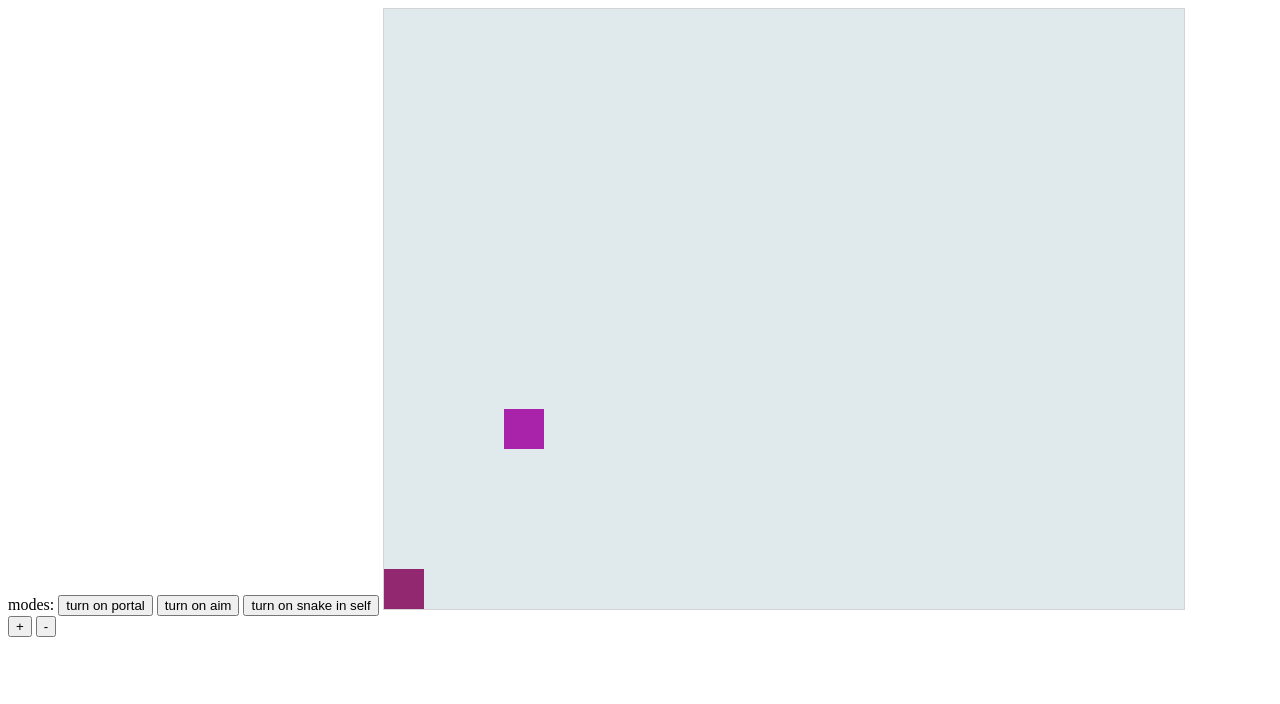
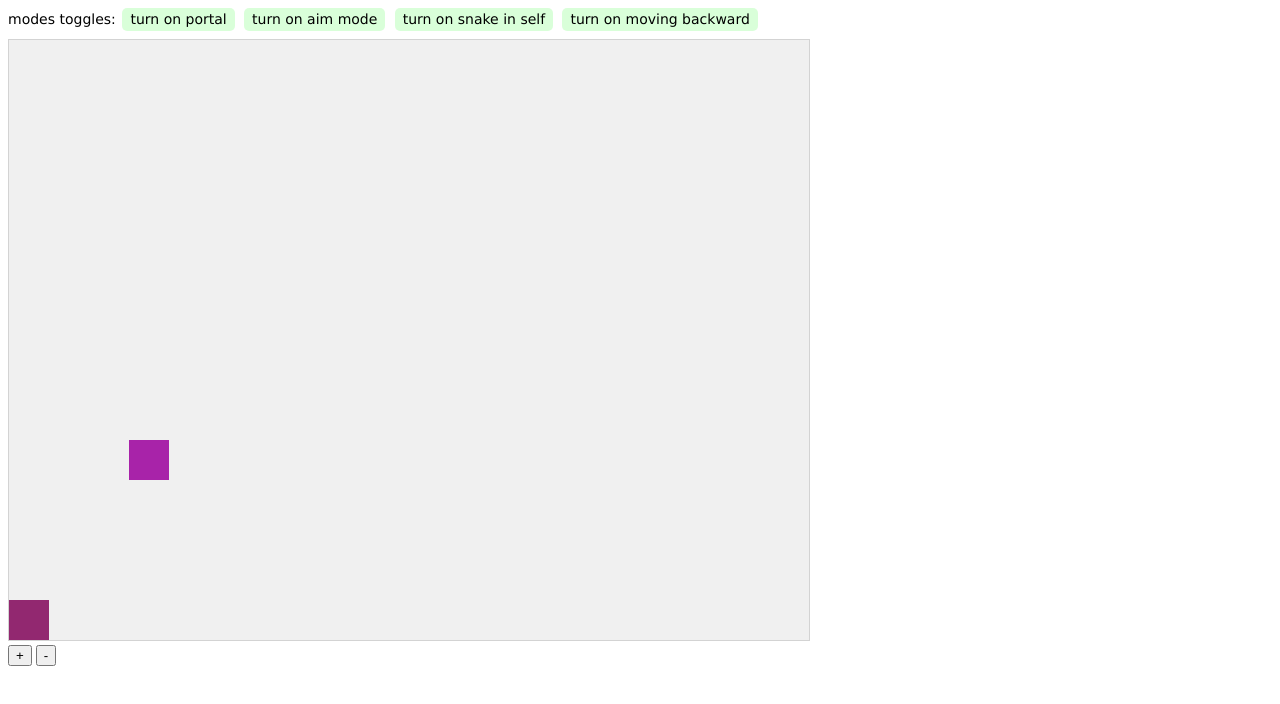
Before and after one commit to qmuki/snake-game, a plain HTML site: page index.html in a window 1280 px wide. Drawn offline with Linux system fonts and the light colour scheme.

Commit message:
code reverse

```diff
--- a/index.html
+++ b/index.html
@@ -6,7 +6,9 @@
     <link rel="stylesheet" type="text/css" href="style.css">
 </head>
 
-<body onload="startGame()" onkeydown="keyDown()">
+<body onload="startGame(); changePortalMode(); changeAimMode(); changeSnakeInSelfMode(); changeMovingBackwardMode()"
+    onkeydown="keyDown()">
+    <!-- turn off all modes -->
 
     <!-- settings -->
     <!-- in pixels -->
@@ -16,14 +18,16 @@
     <input id="time-speed" value="100" hidden>
 
     <!-- modes -->
-    modes:
-    <button id="portal-mode" value="off" type="checkbox" onclick="changePortalMode()">turn on portal</button>
-    <button id="aim-mode" value="off" type="checkbox" onclick="changeAimMode()">turn on aim</button>
-    <button id="snake-in-self-mode" value="off" type="checkbox" onclick="changeSnakeInSelfMode()">turn on snake in self</button>
+    <div class="modes">
+        <p>modes toggles:</p>
+        <button id="portal-mode" onclick="changePortalMode()"></button>
+        <button id="aim-mode" onclick="changeAimMode()"></button>
+        <button id="snake-in-self-mode" onclick="changeSnakeInSelfMode()"></button>
+        <button id="moving-backward-mode" onclick="changeMovingBackwardMode()"></button>
+    </div>
 
     <!-- game -->
     <canvas id="canvas">Your browser doesn't support canvas.</canvas>
-
 
 
     <!-- virtual keys -->
@@ -34,8 +38,9 @@
     <button id="right" onmousedown="virtualKeyDown('right')" hidden>right</button>
     <button id="pause" onmousedown="virtualKeyDown('pause')" hidden>pause</button>
     <button id="restart" onmousedown="virtualKeyDown('restart')" hidden>restart</button>
-    <button id="speed-increase" onmousedown="virtualKeyDown('speed-increase')" >+</button>
-    <button id="speed-decrease" onmousedown="virtualKeyDown('speed-decrease')" >-</button>
+    <!-- FIXME: buttons don't works -->
+    <button id="speed-increase" onmousedown="virtualKeyDown('speed-increase')">+</button>
+    <button id="speed-decrease" onmousedown="virtualKeyDown('speed-decrease')">-</button>
 
 
     <!-- javascript -->
--- a/main.js
+++ b/main.js
@@ -1,22 +1,31 @@
 'use strict';
 
-/* Settings */
-const cellSize = parseInt(document.getElementById('input-cell-size').value)
+// Settings
+var game = {}
+let cellSize = parseInt(document.getElementById('input-cell-size').value)
 let timeSpeed = parseInt(document.getElementById('time-speed').value)
 
+// canvas
 const gameWindowWidth = (Math.floor(document.getElementById('input-width').value / cellSize)) * cellSize
 const gameWindowHeight = (Math.floor(document.getElementById('input-height').value / cellSize)) * cellSize
 
-/* Modes */
-// walls portal
-let isPortalMode = document.getElementById('portal-mode').value === 'on' ? true : false
-// snake aim
-let isAimMode = document.getElementById('aim-mode').value === 'on' ? true : false
-// snake eat self
-let isSnakeInSelfMode = document.getElementById('snake-in-self-mode').value === 'on' ? true : false
+const canvas = document.getElementById('canvas')
+const ctx = canvas.getContext('2d')
 
-/* Colors */
-let color_canvasBody = '#e0e9eb'
+// modes
+let isPortalMode = true // walls portal
+let isAimMode = true // snake aim
+let isSnakeInSelfMode = true // snake eat self
+let isMovingBackwardMode = true // snake moving backward
+
+// game's logic
+let isGameOver = false
+let isFruitTaken = false
+let isIncrease = false
+
+// colors
+let Colors = {}
+let color_canvasBody = '#f0f0f0'
 let color_snake = generateColor(255, 190, 220)
 let color_snakeHead = generateColor(210, 180, 180)
 let color_snakeDead = 'red'
@@ -31,19 +40,14 @@ function generateColor(r = 255, g = 255, b = 255) {
 /* snake direction */
 let moveDirection = 'pause' // w - up, s - down, a - left, d - right
 
-/* canvas */
-const canvas = document.getElementById('canvas')
-const ctx = canvas.getContext('2d')
-
 /* coordinates arrays declaration */
 let snake = generateSnake()
 let fruit = []
-let snakeTail = [] // save at the render() beginning, push it when eating fruit
 
-/* logic's variables */
-let isGameOver = false
-let isFruitTaken = false
-let isIncrease = false
+/* updating in colission */
+let snakeHead = []
+let snakeTail = []
+
 
 
 
@@ -74,24 +78,22 @@ function render() {
     ctx.clearRect(0, 0, canvas.width, canvas.height)
     drawingCanvasBody()
 
-    /* save tail */
-    snakeTail = snake[0]
+    /* Check keyboard and move snake */
+    move()
 
-    /* Check keyboard and move snake */
-    snakeMoving()
 
+
+    /* Physics collisions with walls, snake in self, fruit */
+    colission()
 
 
 
     /* generate fruit */
-    // fruit can generate in snake
+    // FIXME: fruit can generate in snake
     generateFruit()
 
     /* drawing fruit */
     drawingFruit()
-
-    /* Physics collisions with walls, snake in self, fruit */
-    colission()
 
     /* drawing snake */
     drawingSnake()
@@ -112,13 +114,11 @@ function render() {
 
 
 /* Drawing */
-// canvas body
 function drawingCanvasBody() {
     ctx.fillStyle = color_canvasBody
     ctx.fillRect(0, 0, gameWindowWidth, gameWindowHeight)
 }
 
-// snake
 function drawingSnake() {
     ctx.fillStyle = color_snake
     for (let i = 0; i < snake.length; i++) {
@@ -128,14 +128,17 @@ function drawingSnake() {
     ctx.fillRect(snake[0][0], snake[0][1], cellSize, cellSize)
 }
 
-// fruit
 function drawingFruit() {
     ctx.fillStyle = color_fruit
     ctx.fillRect(fruit[0], fruit[1], cellSize, cellSize)
 }
 
+function drawingOneCell(cellCoordinates) {
+    ctx.fillStyle = 'blue'
+    ctx.fillRect(cellCoordinates[0], cellCoordinates[1], cellSize, cellSize)
+}
+
 /* Generating */
-// snake
 function generateSnake() {
     return [
         [Math.floor(Math.random() * gameWindowWidth / cellSize) * cellSize,
@@ -144,7 +147,6 @@ function generateSnake() {
     ]
 }
 
-// fruit
 function generateFruit() {
     if (isFruitTaken === false) {
         fruit = [Math.floor(Math.random() * gameWindowWidth / cellSize) * cellSize,
@@ -156,40 +158,50 @@ function generateFruit() {
 }
 
 /* Moving snake */
-function snakeMoving() {
+function move() {
     const temp_snake = snake.slice()
 
-    if (moveDirection === 'up') {
+    switch (moveDirection) {
+        case 'up':
             snake[0] = [snake[0][0], snake[0][1] - cellSize]
-        movingAndIncrease()
-    } else if (moveDirection === 'down') {
-
+            moveAndIncreasSnake()
+            break
+        case 'down':
             snake[0] = [snake[0][0], parseInt(snake[0][1]) + cellSize]
-        movingAndIncrease()
-    } else if (moveDirection === 'left') {
+            moveAndIncreasSnake()
+            break
+        case 'left':
             snake[0] = [snake[0][0] - cellSize, snake[0][1]]
-        movingAndIncrease()
-    } else if (moveDirection === 'right') {
+            moveAndIncreasSnake()
+            break
+        case 'right':
             snake[0] = [parseInt(snake[0][0]) + cellSize, snake[0][1]]
-        movingAndIncrease()
-    } else if (moveDirection === 'pause') {
-        // nothing
-    } else if (moveDirection === 'esc') {
+            moveAndIncreasSnake()
+            break
+        case 'pause':
+            break
+        case 'exit':
             console.log('leave the game')
             isGameOver = true
+            break
     }
 
-    /* moving snake and increase if is it needed  */
-    function movingAndIncrease() {
+    function moveAndIncreasSnake() {
+        // moving all over snake head
         for (let i = 1; i < snake.length; i++) {
             snake[i] = temp_snake[i - 1]
         }
+
+        // increase if is it needed
         if (isIncrease) {
             snake.push(temp_snake[length])
             isIncrease = false
         }
     }
 }
+
+
+
 
 /* Check keyboard */
 function keyDown(key) { // physical keys
@@ -215,8 +227,7 @@ function keyDown(key) { // physical keys
                 gameRestart()
                 break
             case 27: // esc
-                isGameOver = true
-                break
+                return 'exit'
             case 189: // +
                 timeSpeed += 25
                 break
@@ -264,9 +275,12 @@ function gameRestart() {
     color_snakeHead = generateColor(210, 180, 180)
 }
 
+/* Colission */
 function colission() {
+    snakeHead = snake[0] // update head
+    snakeTail = snake[0] // update tail
+
     // fruit
-    const snakeHead = snake[0]
     if (snakeHead[0] === fruit[0] && snakeHead[1] === fruit[1]) {
         isFruitTaken = false
         isIncrease = true
@@ -308,57 +322,108 @@ function colission() {
 
 /* modes switches */
 function changePortalMode() {
-    // portalMode === true ? portalMode = false : portalMode = true
+    const htmlButton = document.getElementById('portal-mode')
 
-    const htmlButton = document.getElementById('portal-mode')
-    if (isPortalMode === true) {
-        htmlButton.innerHTML = `turn on porta mode`
-        isPortalMode = false
-    } else {
-        isPortalMode = true
-        htmlButton.innerHTML = `<b>turn off portal mode</b>`
+    isPortalMode = (function () {
+        switch (isPortalMode) {
+            case true:
+                htmlButton.innerHTML = `<p>turn on portal</p>`
+                htmlButton.className = 'bt-on'
+                return false
+            case false:
+                htmlButton.innerHTML = `<p>turn off portal</p>`
+                htmlButton.className = 'bt-off'
+                return true
         }
+    }())
 }
 
 function changeAimMode() {
     const htmlButton = document.getElementById('aim-mode')
-    if (isAimMode === true) {
-        htmlButton.innerHTML = `turn on aim mode`
-        isAimMode = false
+
+    isAimMode = (function () {
+        switch (isAimMode) {
+            case true:
                 moveDirection = 'pause'
-    } else {
-        isAimMode = true
-        htmlButton.innerHTML = `<b>turn off aim mode</b>`
+
+                htmlButton.innerHTML = `<p>turn on aim mode</p>`
+                htmlButton.className = 'bt-on'
+                return false
+            case false:
+                htmlButton.innerHTML = `<p>turn off aim</p>`
+                htmlButton.className = 'bt-off'
+                return true
         }
+    }())
 }
 
 function changeSnakeInSelfMode() {
     const htmlButton = document.getElementById('snake-in-self-mode')
-    if (isSnakeInSelfMode === true) {
-        htmlButton.innerHTML = `turn on snake in self`
-        isSnakeInSelfMode = false
-    } else {
-        isSnakeInSelfMode = true
-        htmlButton.innerHTML = `<b>turn off snake in self mode</b>`
+
+    isSnakeInSelfMode = (function () {
+        switch (isSnakeInSelfMode) {
+            case true:
+                htmlButton.innerHTML = `<p>turn on snake in self</p>`
+                htmlButton.className = 'bt-on'
+                return false
+            case false:
+                htmlButton.innerHTML = `<p>turn off snake in self</p>`
+                htmlButton.className = 'bt-off'
+                return true
         }
+    }())
+}
+
+function changeMovingBackwardMode() {
+    const htmlButton = document.getElementById('moving-backward-mode')
+
+    isMovingBackwardMode = (function () {
+        switch (isMovingBackwardMode) {
+            case true:
+                htmlButton.innerHTML = `<p>turn on moving backward</p>`
+                htmlButton.className = 'bt-on'
+                return false
+            case false:
+                htmlButton.innerHTML = `<p>turn off moving backward</p>`
+                htmlButton.className = 'bt-off'
+                return true
+        }
+    }())
 }
 
 /* modes */
 function aimMode() {
     moveDirection = (function () {
-        // find fruit and moving
-        if (fruit[0, 0] > snake[0][0]) {
-            return 'right'
-        } else if (fruit[0, 0] < snake[0][0]) {
-            return 'left'
-        } else if (fruit[0, 1] < snake[0][1]) {
+        let temp_direction
+        let isMoveUp = true,
+            isMoveDown = true,
+            isMoveLeft = true,
+            isMoveRight = true
+
+        /* TODO: blocking wrong direction */
+        // up
+        temp_direction = [snakeHead[0], snakeHead[1] - cellSize]
+        drawingOneCell(temp_direction)
+        // down
+        // left
+        // right
+
+        /* find fruit and moving in this direction */
+        if (fruit[0, 1] < snake[0][1] && isMoveUp) {
             return 'up'
-        } else if (fruit[0, 1] > snake[0][1]) {
+        }
+        if (fruit[0, 1] > snake[0][1] && isMoveDown) {
             return 'down'
         }
-        // TODO: check self body
-        // TODO: check walls
+        if (fruit[0, 0] < snake[0][0] && isMoveLeft) {
+            return 'left'
+        }
+        if (fruit[0, 0] > snake[0][0] && isMoveRight) {
+            return 'right'
+        }
 
+        // if is it returned, snake moving in walls or in body
+        console.log('bad move')
         return moveDirection
     }())
 }
--- a/style.css
+++ b/style.css
@@ -1,3 +1,32 @@
 #canvas {
     border: 1px solid #d3d3d3;
 }
+
+/* modes */
+.modes p {
+    display: inline;
+
+    font-size: 14px;
+
+    font-family: Verdana, Geneva, Tahoma, sans-serif;
+}
+
+.modes button {
+    border: 0;
+    border-radius: 5px;
+
+    padding: .25em .5rem;
+
+    margin: auto 0.2em;
+    margin-bottom: 8px;
+}
+
+/* js buttons */
+.bt-on {
+    background-color: rgba(0, 255, 0, 0.15);
+}
+
+.bt-off {
+    background-color: rgba(255, 0, 0, 0.15);
+    font-weight: bolder;
+}
```
Lines whose indentation alone changed are shown as unchanged.
